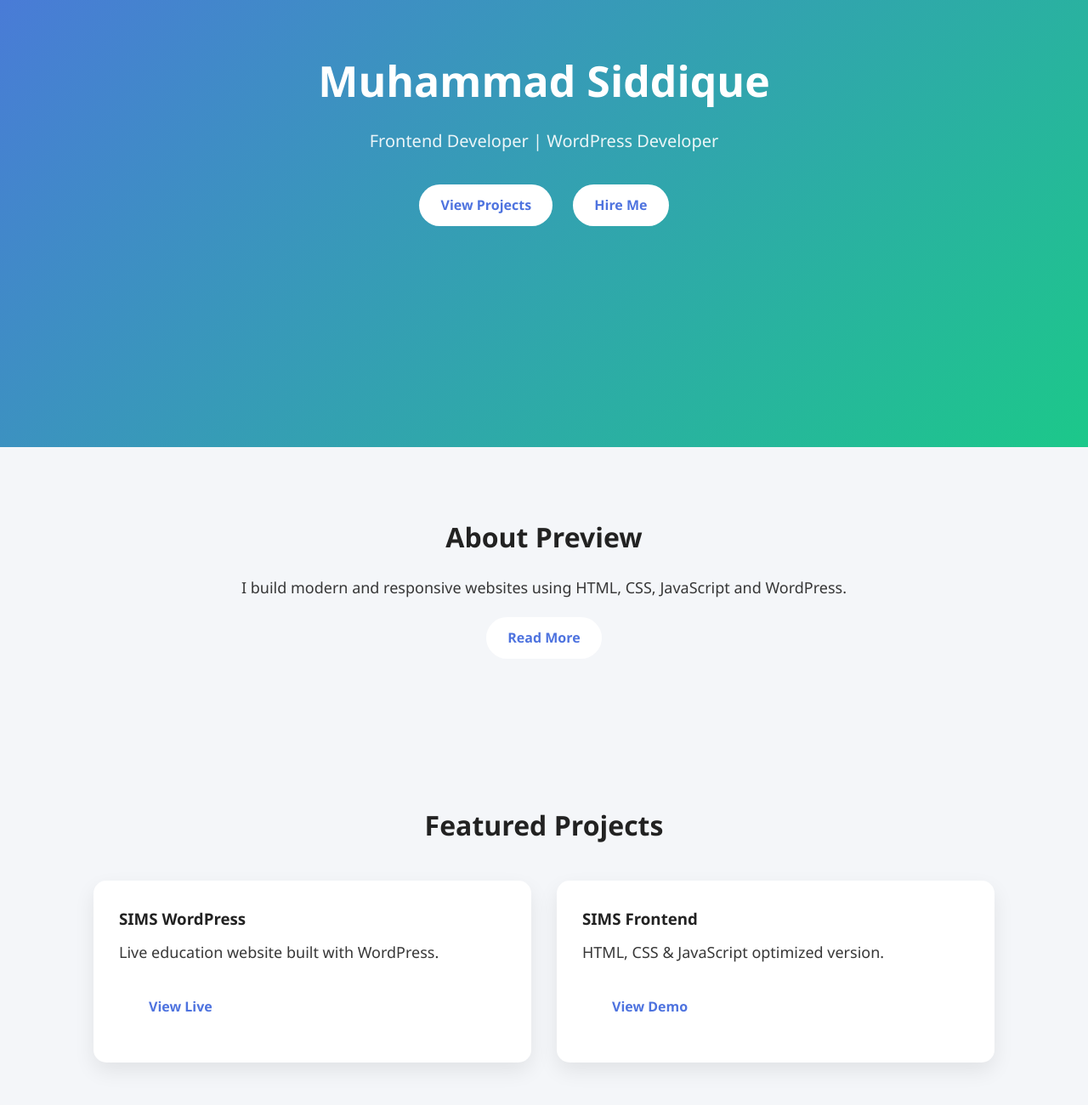
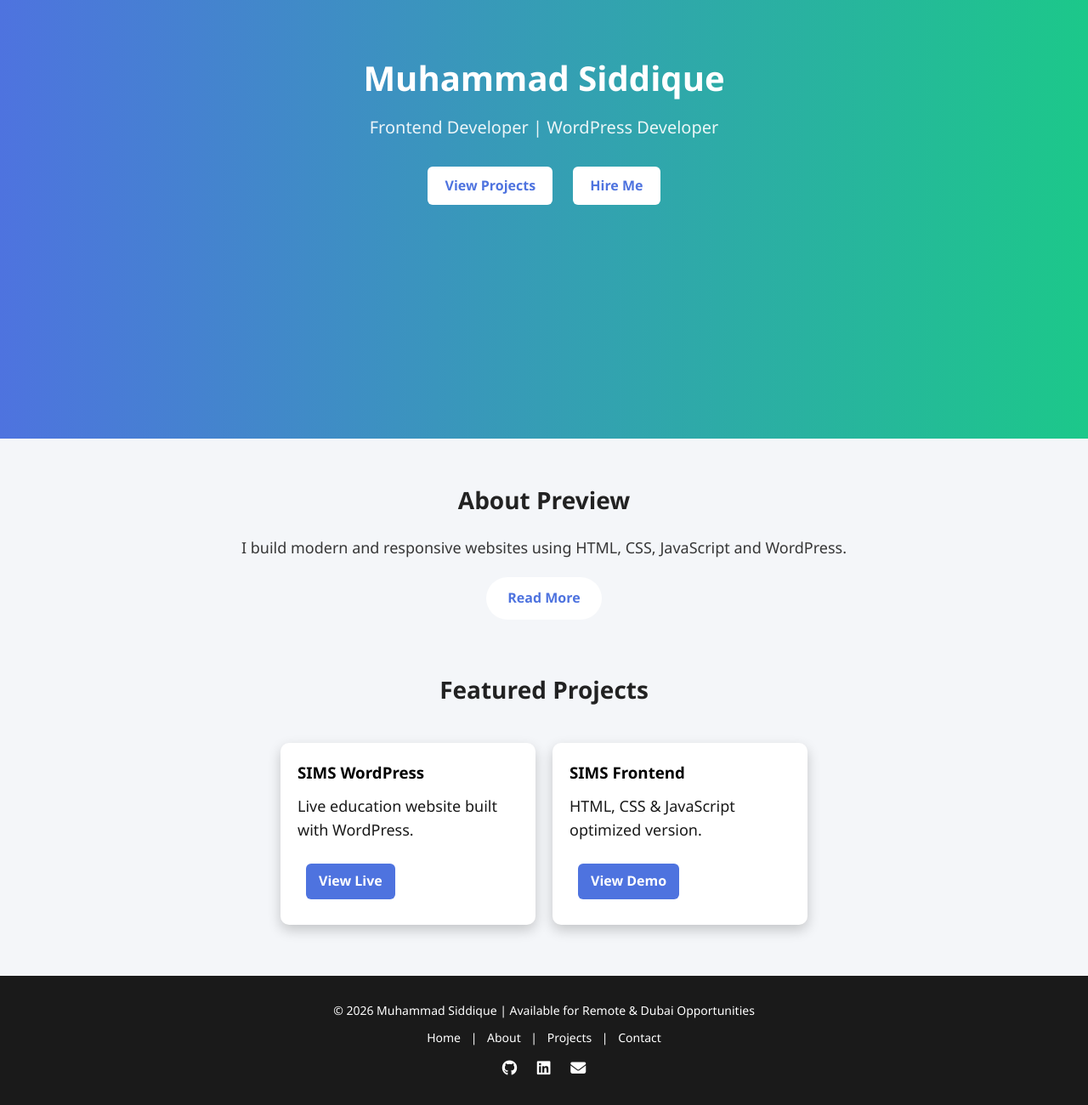
Before and after one commit to Siddique1155/portfolio, a plain HTML site: page index.html in a window 1280 px wide. Shown: the part 260-1560 px from the top of the page at 85% size. Drawn offline with Linux system fonts and the light colour scheme; files that its build step writes are made by us from their sources.

Commit message:
with fotter

```diff
--- a/index.html
+++ b/index.html
@@ -4,11 +4,127 @@
 <meta charset="UTF-8">
 <meta name="viewport" content="width=device-width, initial-scale=1.0">
 <title>Home | Siddique</title>
+
+<!-- Font Awesome for icons -->
+<link rel="stylesheet" href="https://cdnjs.cloudflare.com/ajax/libs/font-awesome/6.5.0/css/all.min.css">
+
+<!-- Custom CSS -->
 <link rel="stylesheet" href="css/style.css">
-<link rel="stylesheet" href="https://cdnjs.cloudflare.com/ajax/libs/font-awesome/6.5.0/css/all.min.css">
+
+<style>
+/* Hero Section */
+.hero{
+  text-align:center;
+  padding:100px 20px;
+  background: linear-gradient(to right,#4e73df,#1cc88a);
+  color:white;
+}
+
+.hero h1{ font-size:40px; margin-bottom:10px; }
+.hero p{ font-size:20px; margin-bottom:20px; }
+.hero .btn{
+  display:inline-block;
+  margin:10px;
+  padding:10px 20px;
+  background:#fff;
+  color:#4e73df;
+  text-decoration:none;
+  border-radius:6px;
+  transition:0.3s;
+}
+.hero .btn:hover{ background:#f1f1f1; }
+
+/* Sections */
+.section{ max-width:1000px; margin:50px auto; padding:0 20px; text-align:center; }
+.section h2{ font-size:28px; margin-bottom:20px; }
+.section p{ font-size:18px; }
+
+/* Grid & Cards */
+.grid{ display:flex; flex-wrap:wrap; justify-content:center; gap:20px; }
+.card{
+  background:#fff;
+  color:#000;
+  padding:20px;
+  width:300px;
+  border-radius:10px;
+  box-shadow:0 6px 15px rgba(0,0,0,0.2);
+  transition:0.3s;
+}
+.card:hover{ transform:translateY(-5px); }
+.card h3{ margin-bottom:10px; }
+.card p{ margin-bottom:15px; }
+.card .btn{
+  display:inline-block;
+  padding:8px 15px;
+  background:#4e73df;
+  color:#fff;
+  text-decoration:none;
+  border-radius:6px;
+  transition:0.3s;
+}
+.card .btn:hover{ background:#2e59d9; }
+
+/* Footer */
+footer{
+  background: #1a1a1a;
+  color: #fff;
+  padding: 30px 20px;
+  text-align: center;
+  font-size: 14px;
+}
+
+.footer-container{
+  max-width: 1200px;
+  margin: auto;
+}
+
+.footer-links{
+  margin: 10px 0;
+}
+
+.footer-links a{
+  color: #fff;
+  text-decoration: none;
+  margin: 0 8px;
+}
+
+.footer-links a:hover{
+  color: #4e73df;
+}
+
+.footer-social a{
+  color: #fff;
+  margin: 0 10px;
+  font-size: 18px;
+  text-decoration: none;
+  transition: 0.3s;
+}
+
+.footer-social a:hover{
+  color: #4e73df;
+}
+
+/* Navbar */
+nav{
+  background:white;
+  padding:15px;
+  display:flex;
+  justify-content:space-between;
+  align-items:center;
+  flex-wrap:wrap;
+}
+nav a{
+  margin:0 15px;
+  text-decoration:none;
+  color:black;
+  font-weight:bold;
+}
+nav a:hover{ color:#4e73df; }
+</style>
 </head>
 <body>
 
+<!-- NAVBAR -->
 <nav>
   <div><strong>Siddique</strong></div>
   <div>
@@ -19,6 +135,7 @@
   </div>
 </nav>
 
+<!-- HERO -->
 <section class="hero">
   <h1>Muhammad Siddique</h1>
   <p>Frontend Developer | WordPress Developer</p>
@@ -28,37 +145,47 @@
   </div>
 </section>
 
+<!-- ABOUT PREVIEW -->
 <section class="section">
   <h2>About Preview</h2>
   <p>I build modern and responsive websites using HTML, CSS, JavaScript and WordPress.</p>
   <a href="about.html" class="btn" style="margin-top:20px;">Read More</a>
 </section>
 
+<!-- FEATURED PROJECTS -->
 <section class="section">
   <h2>Featured Projects</h2>
   <div class="grid">
-
     <div class="card">
       <h3>SIMS WordPress</h3>
       <p>Live education website built with WordPress.</p>
       <a href="https://simskohat.com" target="_blank" class="btn">View Live</a>
     </div>
-
     <div class="card">
       <h3>SIMS Frontend</h3>
       <p>HTML, CSS & JavaScript optimized version.</p>
       <a href="#" class="btn">View Demo</a>
     </div>
-
   </div>
 </section>
 
+<!-- FOOTER -->
 <footer>
+  <div class="footer-container">
     <p>© 2026 Muhammad Siddique | Available for Remote & Dubai Opportunities</p>
+
+    <div class="footer-links">
+      <a href="index.html">Home</a> |
+      <a href="about.html">About</a> |
+      <a href="projects.html">Projects</a> |
+      <a href="contact.html">Contact</a>
+    </div>
+
     <div class="footer-social">
-<a href="https://github.com/Siddique1155" target="_blank"><i class="fab fa-github"></i></a>
-<a href="https://www.linkedin.com/in/YOUR-LINKEDIN-ID" target="_blank"><i class="fab fa-linkedin"></i></a>
-<a href="mailto:your.email@example.com"><i class="fas fa-envelope"></i></a>
+      <a href="https://github.com/Siddique1155" target="_blank" title="GitHub"><i class="fab fa-github"></i></a>
+      <a href="https://www.linkedin.com/in/YOUR-LINKEDIN-ID" target="_blank" title="LinkedIn"><i class="fab fa-linkedin"></i></a>
+      <a href="mailto:your.email@example.com" title="Email"><i class="fas fa-envelope"></i></a>
+    </div>
   </div>
 </footer>
 
```
Lines whose indentation alone changed are shown as unchanged.
